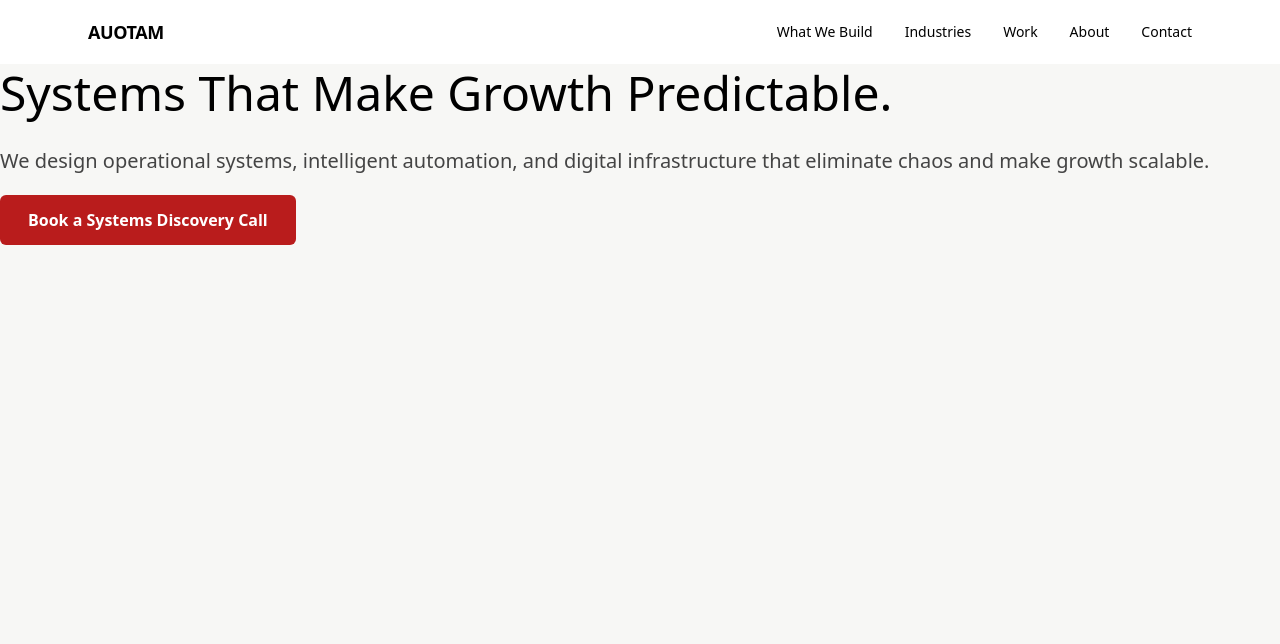
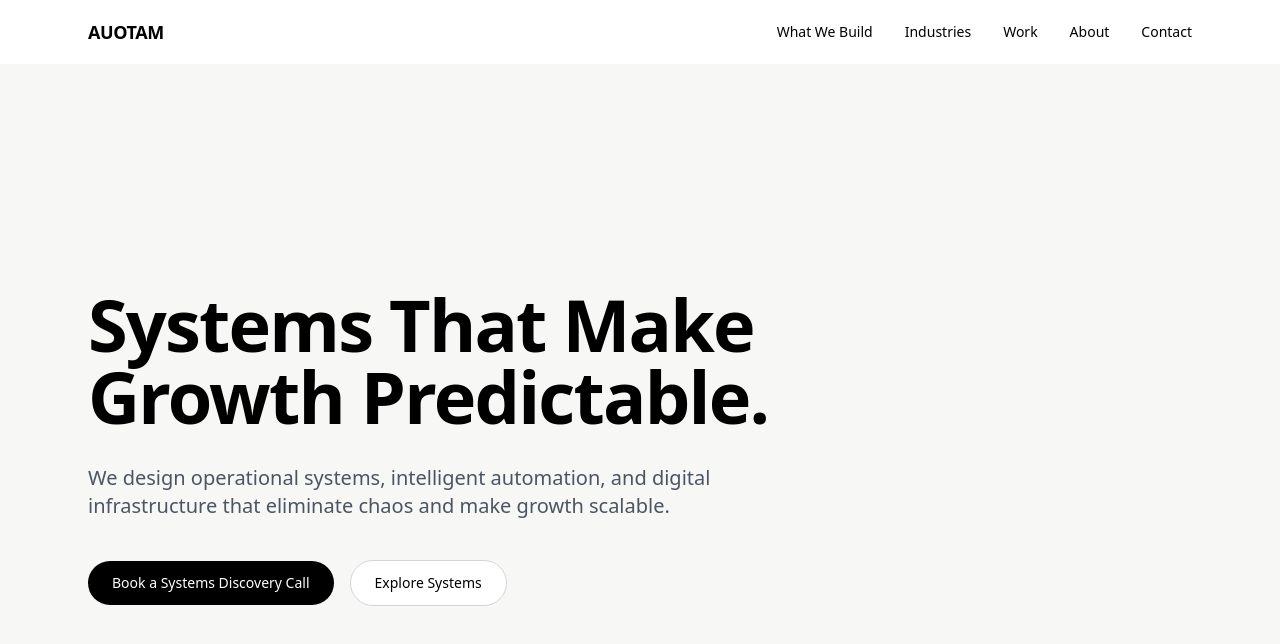
Before and after one commit to Auotam/AUOTAM-NEXTJS---MAIN, a Next.js app: page / in a window 1280 px wide. Shown: the top 644 px of the page. Built offline with nearby package versions, Linux system fonts and the light colour scheme.

Commit message:
Update page.tsx

```diff
--- a/app/page.tsx
+++ b/app/page.tsx
@@ -1,27 +1,46 @@
+import Container from "../components/ui/Container"
+import Section from "../components/ui/Section"
+
 export default function Home() {
   return (
-<main className="bg-[#f7f7f5] min-h-screen">      <h1 style={{ fontSize: '48px', lineHeight: '1.2', marginBottom: '24px' }}>
-        Systems That Make Growth Predictable.
+    <main className="bg-[#f7f7f5] min-h-screen">
+      <Section>
+        <Container>
+          <div className="max-w-3xl pt-32 pb-24">
+
+            <h1 className="text-6xl md:text-7xl font-semibold leading-tight tracking-tight text-black mb-8">
+              Systems That Make
+              <br />
+              Growth Predictable.
             </h1>
-      <p style={{ fontSize: '20px', color: '#444', marginBottom: '32px' }}>
-        We design operational systems, intelligent automation, and digital infrastructure
-        that eliminate chaos and make growth scalable.
+
+            <p className="text-lg md:text-xl text-gray-600 mb-10 max-w-2xl leading-relaxed">
+              We design operational systems, intelligent automation,
+              and digital infrastructure that eliminate chaos and
+              make growth scalable.
             </p>
+
+            <div className="flex items-center gap-4">
               <a
                 href="https://calendly.com/auotam/meeting"
                 target="_blank"
                 rel="noopener noreferrer"
-        style={{
-          padding: '14px 28px',
-          background: '#b91c1c',
-          color: '#fff',
-          textDecoration: 'none',
-          borderRadius: '6px',
-          fontWeight: '600'
-        }}
+                className="px-6 py-3 bg-black text-white rounded-full text-sm font-medium hover:opacity-80 transition"
               >
                 Book a Systems Discovery Call
               </a>
+
+              <a
+                href="#what-we-build"
+                className="px-6 py-3 bg-white border border-gray-300 rounded-full text-sm font-medium hover:bg-gray-50 transition"
+              >
+                Explore Systems
+              </a>
+            </div>
+
+          </div>
+        </Container>
+      </Section>
     </main>
   )
 }
```
Lines whose indentation alone changed are shown as unchanged.
